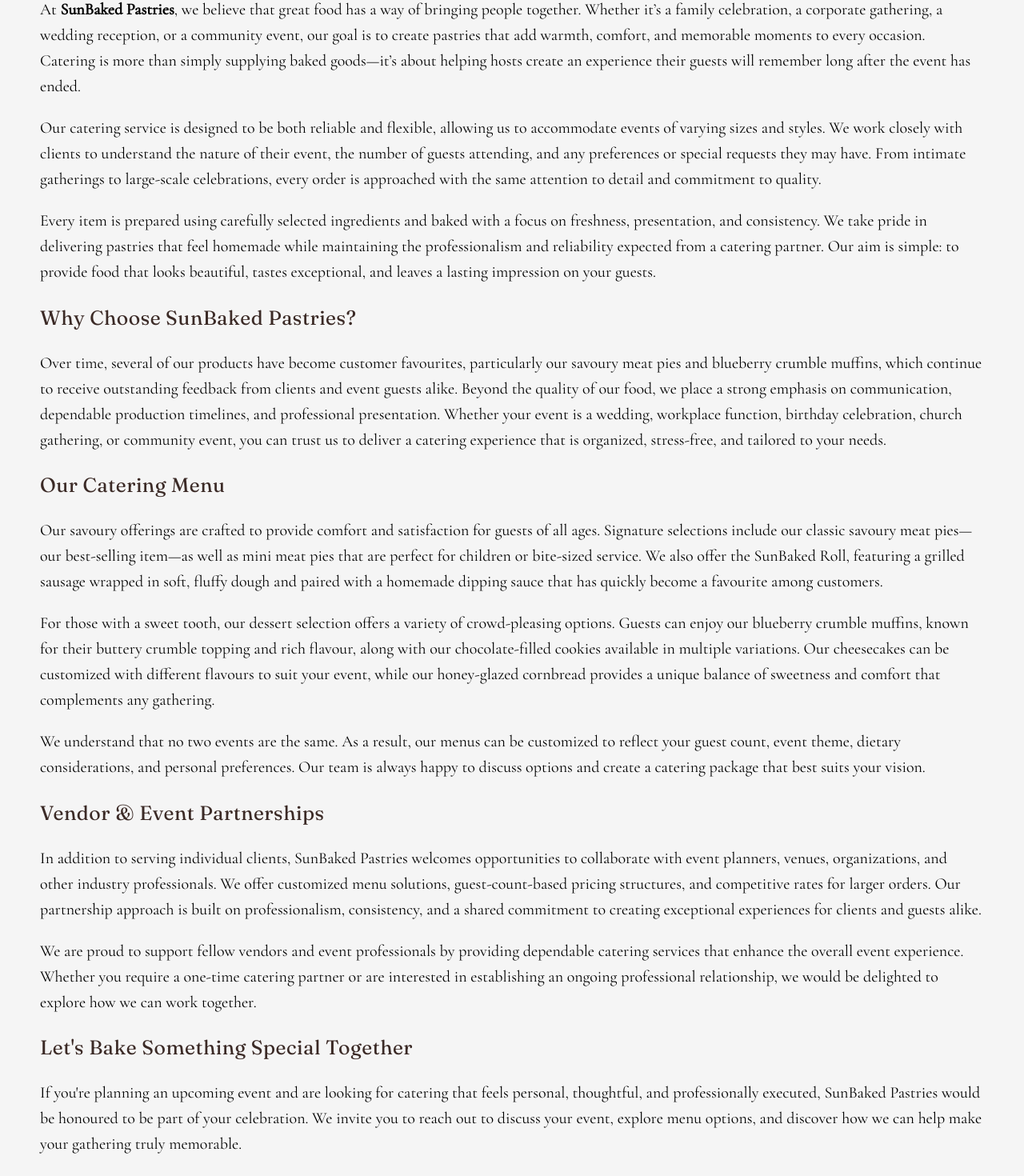
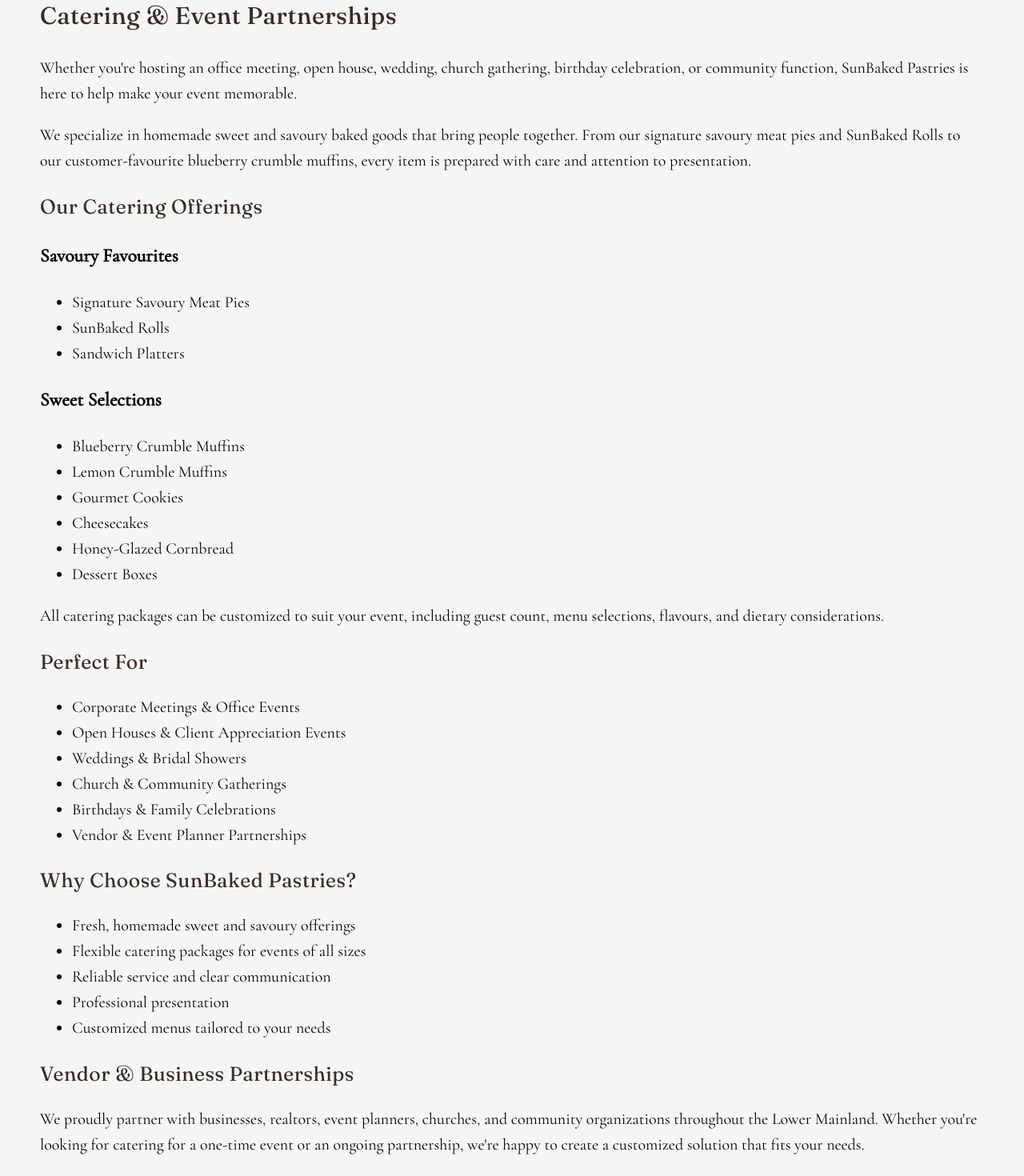
Before and after one commit to Isioma2002/SunBakedPastries, a React (Vite) app: page /catering in a window 1280 px wide. Shown: the part 272-1742 px from the top of the page at 80% size. Built offline with nearby package versions, Linux system fonts and the light colour scheme.

Commit message:
more changes

```diff
--- a/src/pages/Catering.jsx
+++ b/src/pages/Catering.jsx
@@ -1,111 +1,105 @@
+import c1 from "../assets/c1.jpg";
+import c2 from "../assets/c2.jpg";
+
 export default function Catering() {
-return ( <section className="home1">
+  return (
+    <section className="home1">
+      <div className="about-text">
+        <h1>Catering & Event Partnerships</h1>
 
-  <div className="about-text">
-    <p>
-      At <strong>SunBaked Pastries</strong>, we believe that great food has a
-      way of bringing people together. Whether it’s a family celebration, a
-      corporate gathering, a wedding reception, or a community event, our
-      goal is to create pastries that add warmth, comfort, and memorable
-      moments to every occasion. Catering is more than simply supplying
-      baked goods—it’s about helping hosts create an experience their guests
-      will remember long after the event has ended.
-    </p>
+        <p>
+          Whether you're hosting an office meeting, open house, wedding,
+          church gathering, birthday celebration, or community function,
+          SunBaked Pastries is here to help make your event memorable.
+        </p>
 
-    <p>
-      Our catering service is designed to be both reliable and flexible,
-      allowing us to accommodate events of varying sizes and styles. We work
-      closely with clients to understand the nature of their event, the
-      number of guests attending, and any preferences or special requests
-      they may have. From intimate gatherings to large-scale celebrations,
-      every order is approached with the same attention to detail and
-      commitment to quality.
-    </p>
+        <p>
+          We specialize in homemade sweet and savoury baked goods that bring
+          people together. From our signature savoury meat pies and SunBaked
+          Rolls to our customer-favourite blueberry crumble muffins, every
+          item is prepared with care and attention to presentation.
+        </p>
 
-    <p>
-      Every item is prepared using carefully selected ingredients and baked
-      with a focus on freshness, presentation, and consistency. We take
-      pride in delivering pastries that feel homemade while maintaining the
-      professionalism and reliability expected from a catering partner. Our
-      aim is simple: to provide food that looks beautiful, tastes
-      exceptional, and leaves a lasting impression on your guests.
-    </p>
+        <h2>Our Catering Offerings</h2>
 
-    <h2>Why Choose SunBaked Pastries?</h2>
+        <h3>Savoury Favourites</h3>
+        <ul>
+          <li>Signature Savoury Meat Pies</li>
+          <li>SunBaked Rolls</li>
+          <li>Sandwich Platters</li>
+        </ul>
 
-    <p>
-      Over time, several of our products have become customer favourites,
-      particularly our savoury meat pies and blueberry crumble muffins,
-      which continue to receive outstanding feedback from clients and event
-      guests alike. Beyond the quality of our food, we place a strong
-      emphasis on communication, dependable production timelines, and
-      professional presentation. Whether your event is a wedding,
-      workplace function, birthday celebration, church gathering, or
-      community event, you can trust us to deliver a catering experience
-      that is organized, stress-free, and tailored to your needs.
-    </p>
+        <h3>Sweet Selections</h3>
+        <ul>
+          <li>Blueberry Crumble Muffins</li>
+          <li>Lemon Crumble Muffins</li>
+          <li>Gourmet Cookies</li>
+          <li>Cheesecakes</li>
+          <li>Honey-Glazed Cornbread</li>
+          <li>Dessert Boxes</li>
+        </ul>
 
-    <h2>Our Catering Menu</h2>
+        <p>
+          All catering packages can be customized to suit your event,
+          including guest count, menu selections, flavours, and dietary
+          considerations.
+        </p>
 
-    <p>
-      Our savoury offerings are crafted to provide comfort and satisfaction
-      for guests of all ages. Signature selections include our classic
-      savoury meat pies—our best-selling item—as well as mini meat pies that
-      are perfect for children or bite-sized service. We also offer the
-      SunBaked Roll, featuring a grilled sausage wrapped in soft, fluffy
-      dough and paired with a homemade dipping sauce that has quickly become
-      a favourite among customers.
-    </p>
+        <h2>Perfect For</h2>
+        <ul>
+          <li>Corporate Meetings & Office Events</li>
+          <li>Open Houses & Client Appreciation Events</li>
+          <li>Weddings & Bridal Showers</li>
+          <li>Church & Community Gatherings</li>
+          <li>Birthdays & Family Celebrations</li>
+          <li>Vendor & Event Planner Partnerships</li>
+        </ul>
 
-    <p>
-      For those with a sweet tooth, our dessert selection offers a variety
-      of crowd-pleasing options. Guests can enjoy our blueberry crumble
-      muffins, known for their buttery crumble topping and rich flavour,
-      along with our chocolate-filled cookies available in multiple
-      variations. Our cheesecakes can be customized with different flavours
-      to suit your event, while our honey-glazed cornbread provides a unique
-      balance of sweetness and comfort that complements any gathering.
-    </p>
+        <h2>Why Choose SunBaked Pastries?</h2>
+        <ul>
+          <li>Fresh, homemade sweet and savoury offerings</li>
+          <li>Flexible catering packages for events of all sizes</li>
+          <li>Reliable service and clear communication</li>
+          <li>Professional presentation</li>
+          <li>Customized menus tailored to your needs</li>
+        </ul>
 
-    <p>
-      We understand that no two events are the same. As a result, our menus
-      can be customized to reflect your guest count, event theme, dietary
-      considerations, and personal preferences. Our team is always happy to
-      discuss options and create a catering package that best suits your
-      vision.
-    </p>
+        <h2>Vendor & Business Partnerships</h2>
 
-    <h2>Vendor & Event Partnerships</h2>
+        <p>
+          We proudly partner with businesses, realtors, event planners,
+          churches, and community organizations throughout the Lower
+          Mainland. Whether you're looking for catering for a one-time event
+          or an ongoing partnership, we're happy to create a customized
+          solution that fits your needs.
+        </p>
 
-    <p>
-      In addition to serving individual clients, SunBaked Pastries welcomes
-      opportunities to collaborate with event planners, venues,
-      organizations, and other industry professionals. We offer customized
-      menu solutions, guest-count-based pricing structures, and competitive
-      rates for larger orders. Our partnership approach is built on
-      professionalism, consistency, and a shared commitment to creating
-      exceptional experiences for clients and guests alike.
-    </p>
+        <h2>Let's Bake Something Special Together!</h2>
 
-    <p>
-      We are proud to support fellow vendors and event professionals by
-      providing dependable catering services that enhance the overall event
-      experience. Whether you require a one-time catering partner or are
-      interested in establishing an ongoing professional relationship, we
-      would be delighted to explore how we can work together.
-    </p>
+        <p>
+          Planning an event? We'd love to hear about it.
+        </p>
 
-    <h2>Let's Bake Something Special Together</h2>
+        <p>
+          Contact us by phone or email to discuss your event, explore menu
+          options, and receive a customized catering proposal. We look
+          forward to helping make your gathering one to remember.
+        </p>
 
-    <p>
-      If you're planning an upcoming event and are looking for catering that
-      feels personal, thoughtful, and professionally executed, SunBaked
-      Pastries would be honoured to be part of your celebration. We invite
-      you to reach out to discuss your event, explore menu options, and
-      discover how we can help make your gathering truly memorable.
-    </p>
-  </div>
-</section>
+        <div className="catering-images">
+          <img
+            src={c1}
+            alt="SunBaked Pastries Catering Display"
+            className="catering-image"
+          />
 
-);
+          <img
+            src={c2}
+            alt="SunBaked Pastries Event Catering"
+            className="catering-image"
+          />
+        </div>
+      </div>
+    </section>
+  );
 }
--- a/src/styles/main.css
+++ b/src/styles/main.css
@@ -366,6 +366,23 @@ p,
 
 .catering-list li {
   margin: 0.4rem 0;
+}
+
+.catering-images {
+  display: flex;
+  justify-content: center;
+  gap: 20px;
+  flex-wrap: wrap;
+  margin-top: 40px;
+}
+
+.catering-image {
+  width: 100%;
+  max-width: 350px;
+  height: auto;
+  border-radius: 15px;
+  object-fit: cover;
+  box-shadow: 0 4px 12px rgba(0, 0, 0, 0.15);
 }
 
 /* =======================================================
```
Also changed, not shown: src/assets/c1.jpg (added), src/assets/c2.jpg (added).
